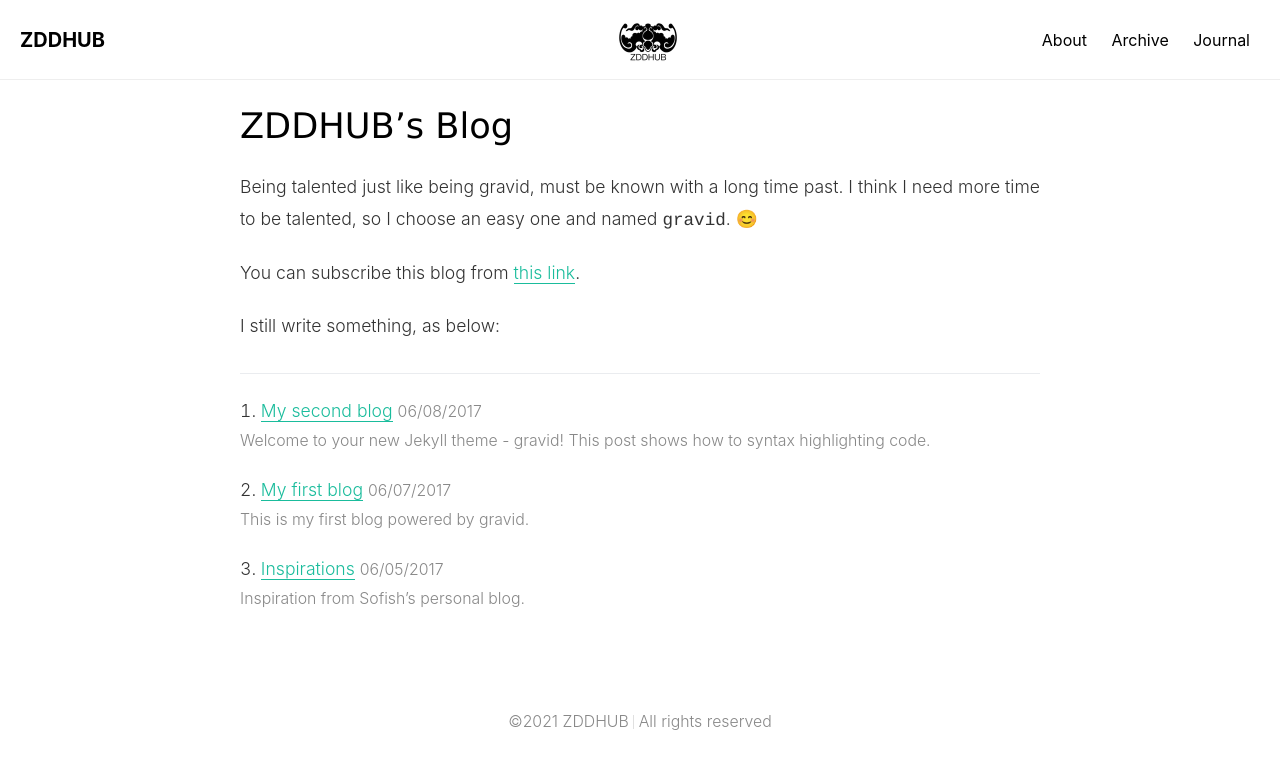
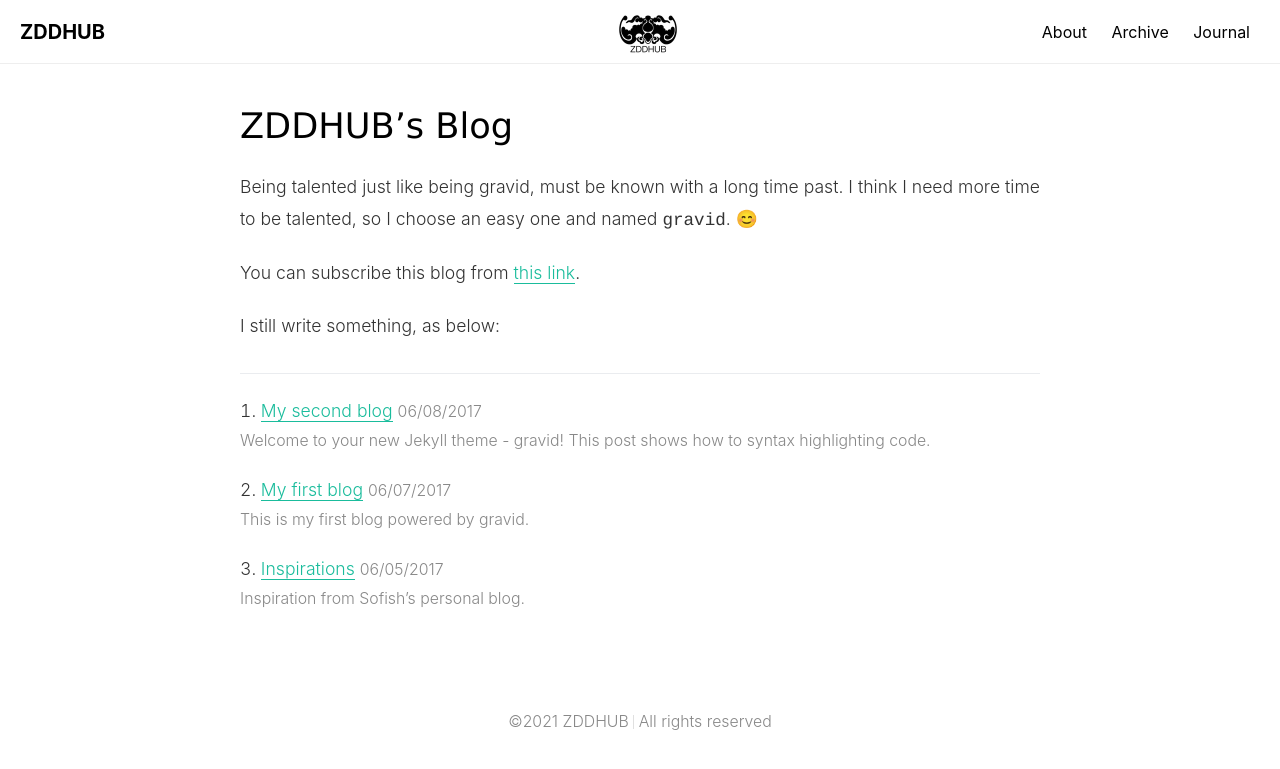
Before and after one commit to zddhub/gravid, a Jekyll site: the page built from index.md, in a window 1280 px wide. Shown: the top 769 px of the page. Built offline with Jekyll 4.4.1, drawn with Linux system fonts in a browser that asks for light colours.

Commit message:
Make header a bit slim

```diff
--- a/_sass/gravid/_layout.scss
+++ b/_sass/gravid/_layout.scss
@@ -4,7 +4,7 @@
 
 .site-header {
   position: fixed;
-  height: 80px;
+  height: 64px;
   width: 100%;
   top: 0;
   left: 0;
@@ -12,7 +12,7 @@
   border-bottom: 1px solid #eee;
   background: #fff;
   z-index: 1;
-  line-height: 80px;
+  line-height: 64px;
   font-size: 20px;
   box-sizing: border-box;
 
```
